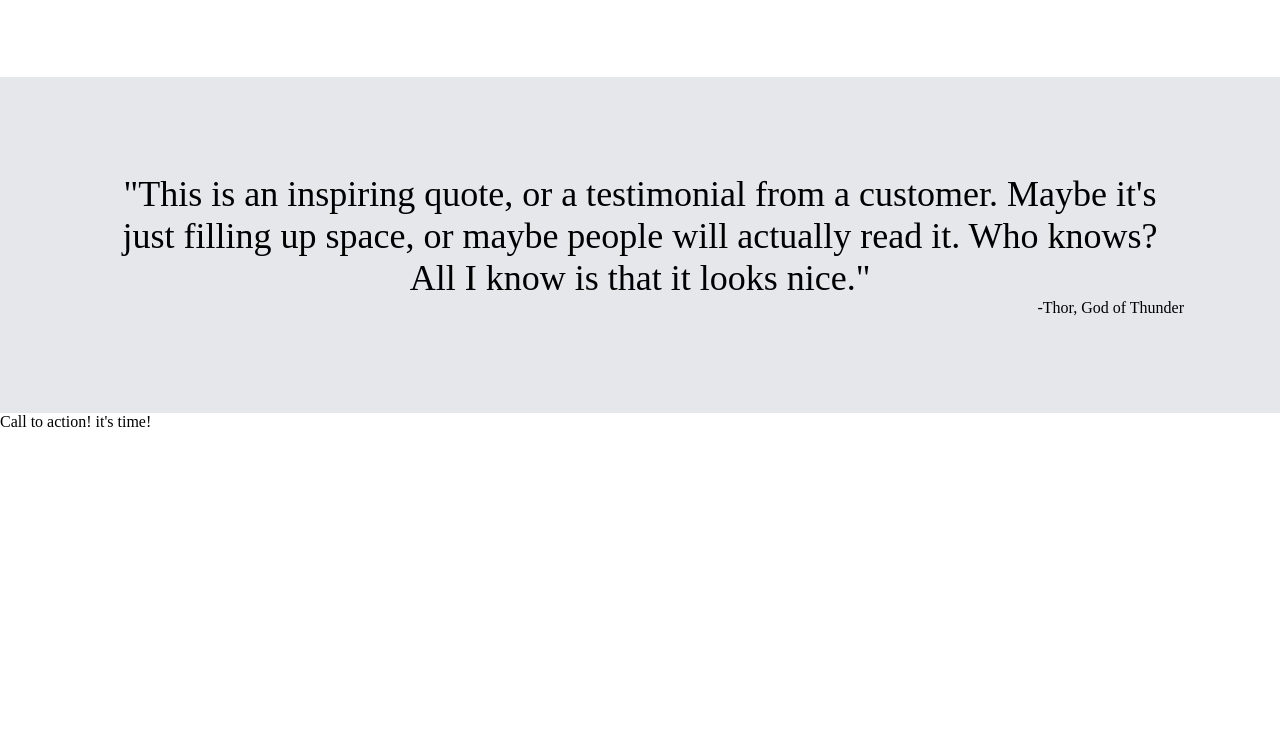
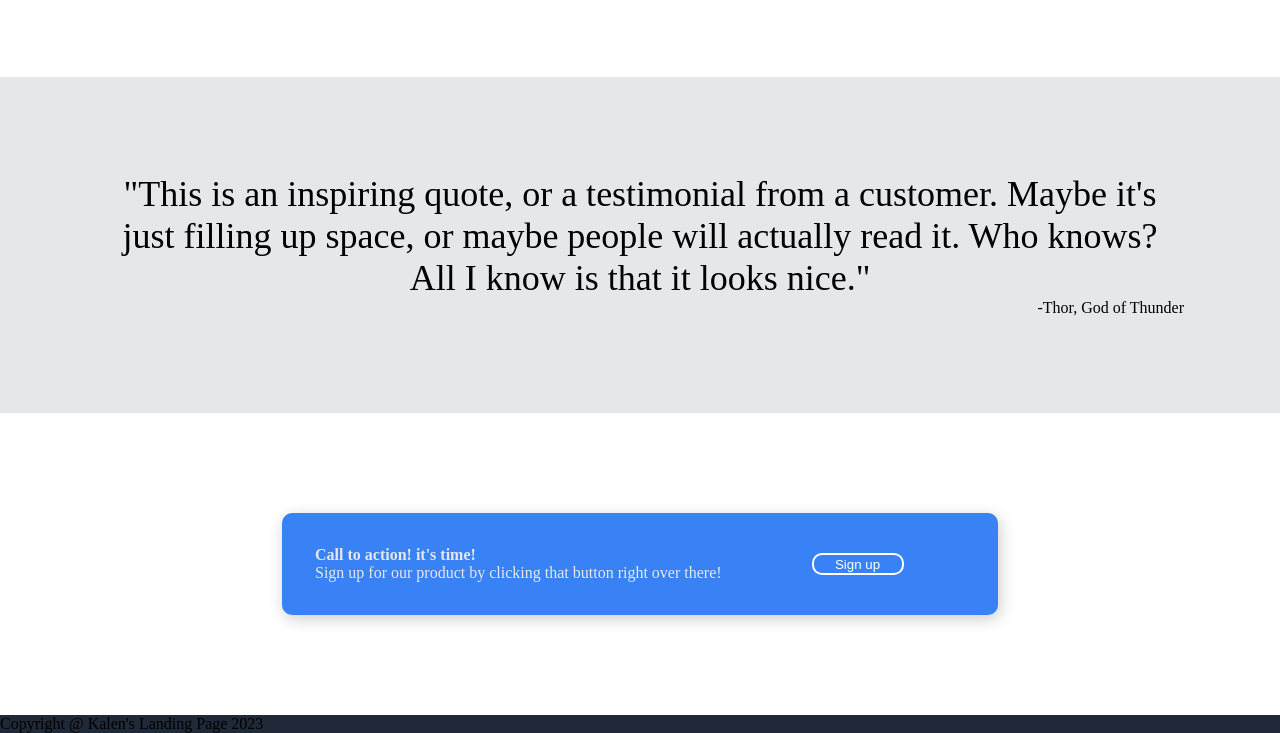
Before and after one commit to Kvlen/Landing-Page, a plain HTML site: page index.html in a window 1280 px wide. Shown: the part 651-1384 px from the top of the page. Before the commit the page ends 1082 px from the top, so only its background shows below. Drawn offline with Linux system fonts and the light colour scheme.

Commit message:
final rough draft of webpage gonna touch up more later

```diff
--- a/index.html
+++ b/index.html
@@ -20,8 +20,8 @@
         <img src="./images/tiger.jpg" alt="Tiger Photo" width="415px" height="200px">
         <div class="text-group">
             <div class="awesome">This website is awesome</div>
-            <p>This website has some subtext that goes here under the main title. It is a smaller font and the color is lower contrast</p>
-            <button>Sign up</button>
+            <p class="top-para">This website has some subtext that goes here under the main title. It is a smaller font and the color is lower contrast</p>
+            <button class="top-signup">Sign up</button>
         </div>
     </div>
     <div class="container">
@@ -51,8 +51,17 @@
             <div class="quote-author">-Thor, God of Thunder</div>
         </div>
     </div>
-    <div>
-        Call to action! it's time!
+    <div class="modal-container">
+        <div class="modal">
+            <div class="signup-group">
+                <div class="action">Call to action! it's time!</div>
+                <p class="bottom-para">Sign up for our product by clicking that button right over there!</p>
+            </div>
+            <button class="bottom-signup">Sign up</button>
+        </div>
     </div>
+    <footer>
+        Copyright @ Kalen's Landing Page 2023
+    </footer>
 </body>
 </html>
--- a/style.css
+++ b/style.css
@@ -67,14 +67,14 @@ li {
     max-width: 300px;
 }
 
-p {
+.top-para {
     display: flex;
     max-width: 351px;
     color: #f9faf8;
     margin: 5px;
 }
 
-button {
+.top-signup {
     color: #f9faf8;
     background-color: #3882F6;
     cursor: pointer;
@@ -149,3 +149,52 @@ button:hover {
 .quote-author {
     display: flex;
 }
+
+.modal {
+    display: flex;
+    background-color: #3882F6;
+    border-radius: 10px;
+    box-shadow: 2px 4px 16px rgba(0,0,0,.2);
+    width: 650px;
+    padding: 33px;
+    margin: 100px;
+    gap: 90px;
+    align-items: center;
+}
+
+.signup-group {
+    display: flex;
+    flex-direction: column;
+}
+
+.action {
+    color: #E5E7EB;
+    font-weight: bold;
+}
+
+.bottom-para {
+    color: #E5E7EB;
+    margin: 0;
+}
+
+.bottom-signup {
+    background-color: #3882F6;
+    border-radius: 10px;
+    width: 92px;
+    height: 22px;
+    display: flex;
+    align-items: center;
+    justify-content: center;
+    border-color: white;
+    border-style: solid;
+    color: white;
+}
+
+.modal-container {
+    display: flex;
+    justify-content: center;
+}
+
+footer {
+    background-color: #1F2937;
+}
```
Also changed, not shown: naruto.jpg (deleted), sumatran-tiger.png (deleted).
